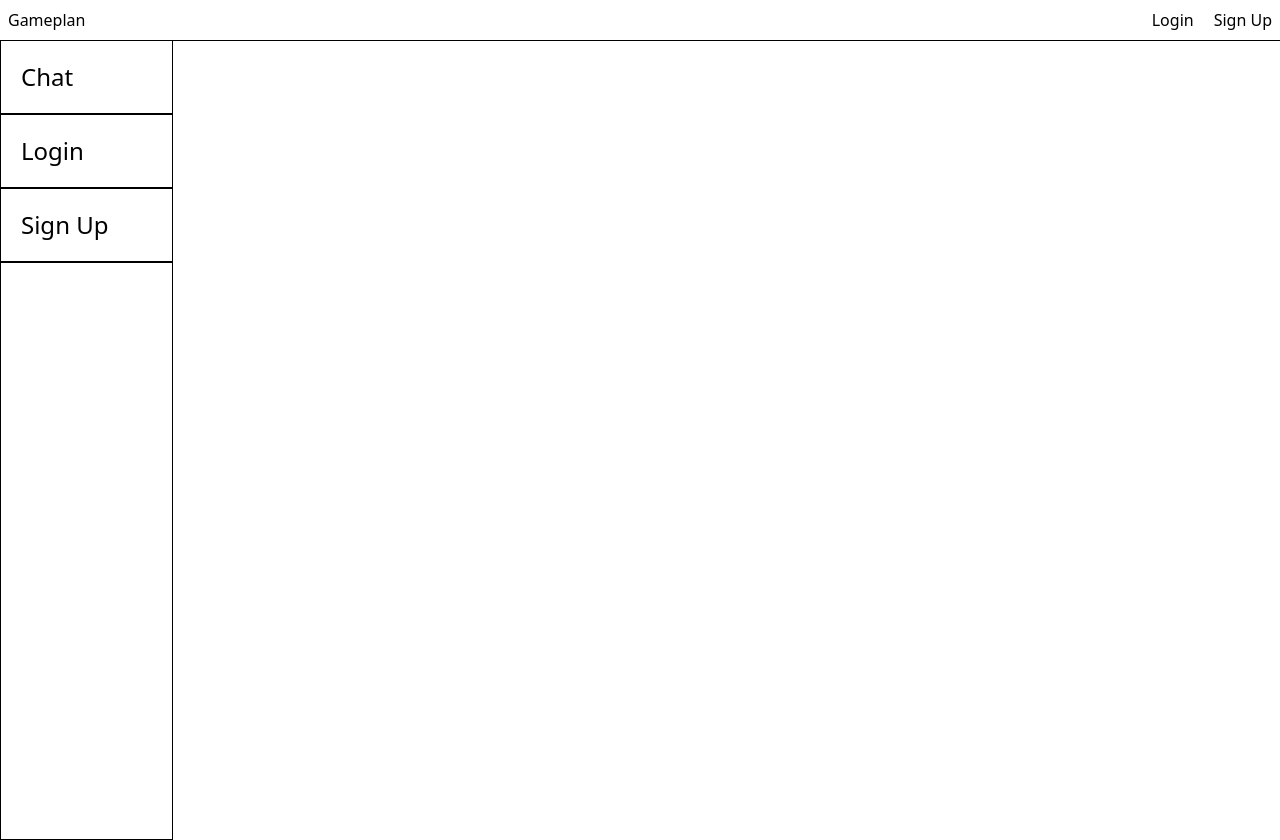
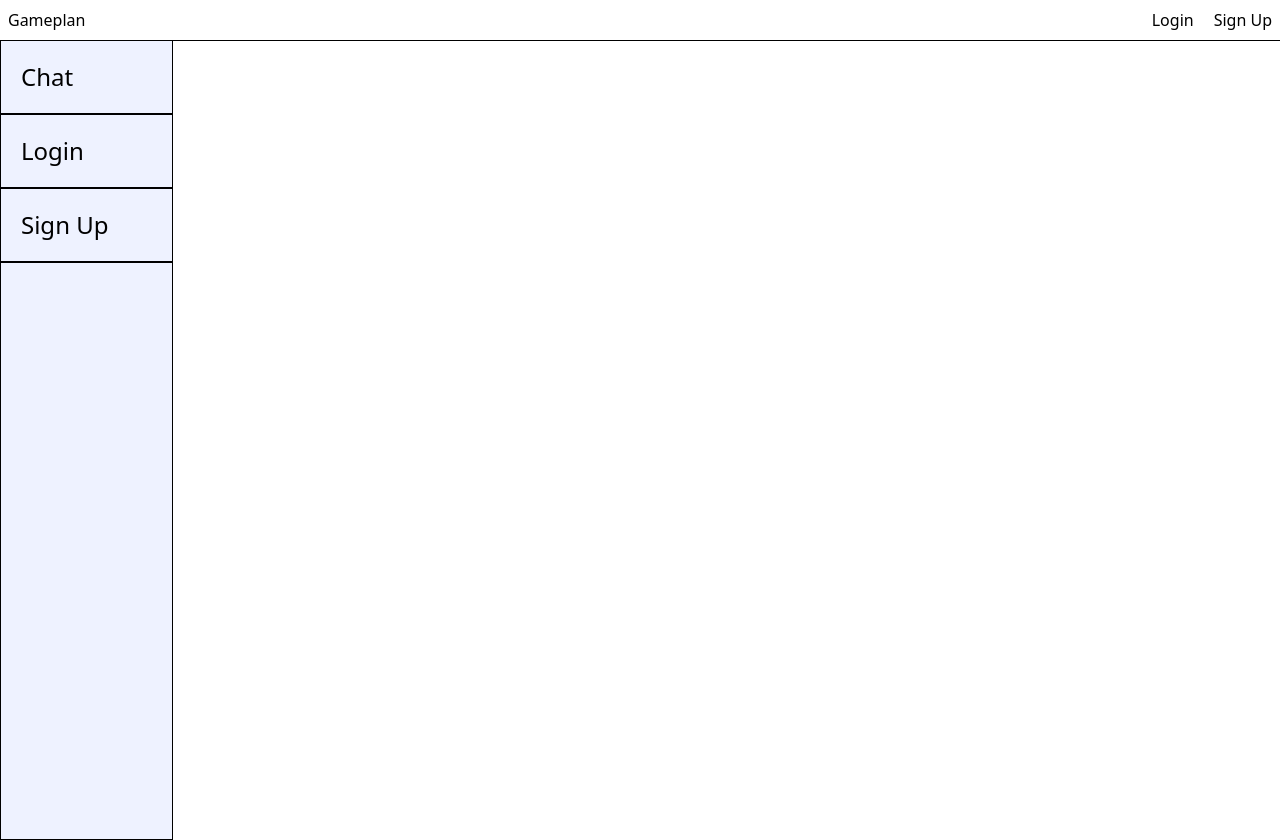
Before and after one commit to NFRIDOY/noman-chatai, a React (Vite) app: page /dashboard in a window 1280 px wide. Built offline with nearby package versions, Linux system fonts and the light colour scheme.

Commit message:
updated UI

```diff
--- a/src/pages/Dashboard.jsx
+++ b/src/pages/Dashboard.jsx
@@ -7,7 +7,7 @@ export default function Dashboard() {
         <>
             <DashboardNavbar />
             <div className='flex flex-row items-start justify-between'>
-                <aside className='border h-screen w-[200px] pt-5' >
+                <aside className='border h-screen w-[200px] pt-5 bg-indigo-50' >
                     <ol className="flex flex-col gap-5  *:border-b-2 *:pb-5 *:pl-5 text-2xl">
                         <li>
                             <NavLink to={"/dashboard/chat"}>
```
